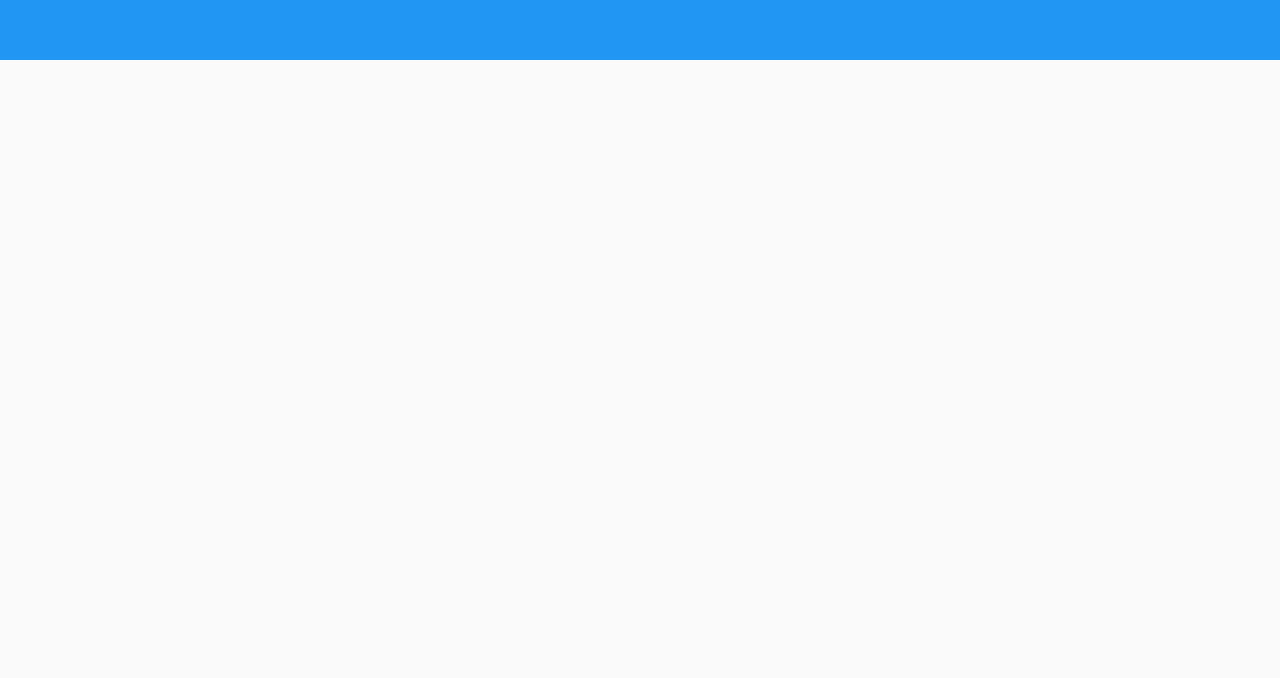
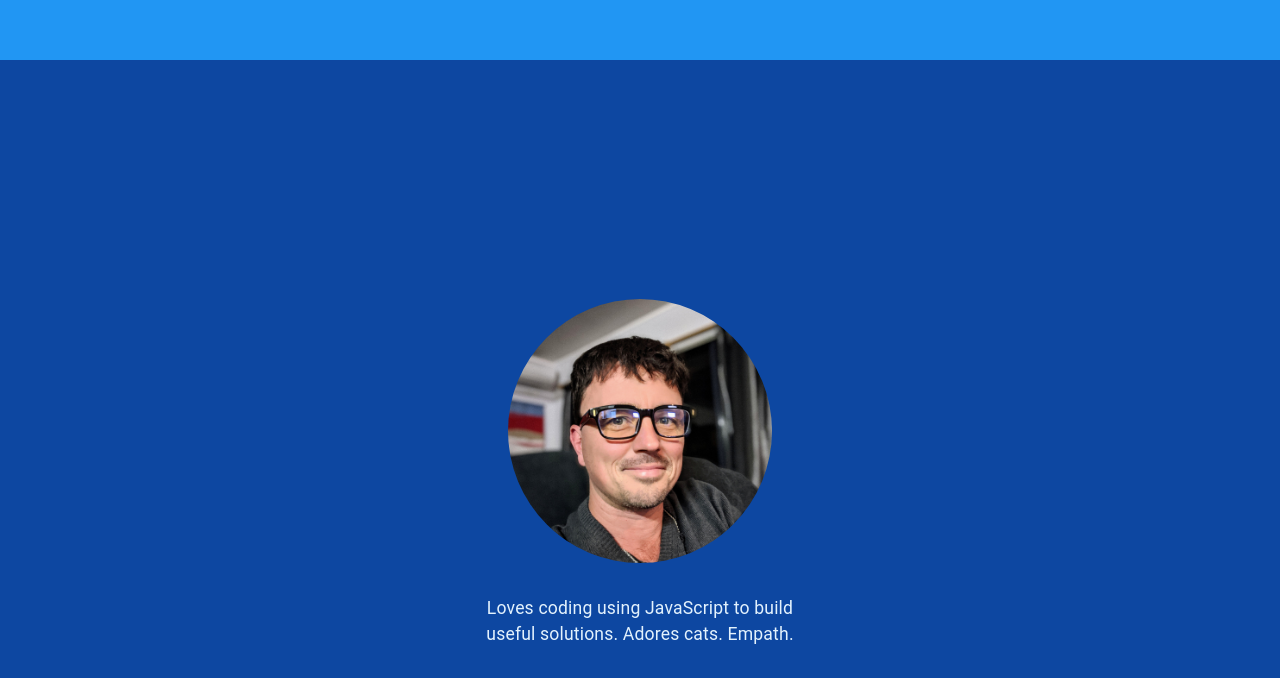
Before and after one commit to magician11/andrewgolightly.com, a React (Create React App) app: page / in a window 1280 px wide. Shown: the part 740-1418 px from the top of the page. Before the commit the page ends 800 px from the top, so only its background shows below. Built offline with nearby package versions, Linux system fonts and the light colour scheme.

Commit message:
added photo

```diff
--- a/src/App.js
+++ b/src/App.js
@@ -1,24 +1,44 @@
 import React, { Fragment } from 'react';
-import { Grid, CssBaseline, Typography } from '@material-ui/core';
+import clsx from 'clsx';
+import { Grid, CssBaseline, Typography, Avatar } from '@material-ui/core';
 import { blue } from '@material-ui/core/colors';
 import { makeStyles } from '@material-ui/core/styles';
+import agPhoto from './images/andrew-golightly.jpg';
 
 const useStyles = makeStyles(theme => ({
   container: {
-    backgroundColor: blue[500],
     height: '100vh'
+  },
+  mainContainer: {
+    backgroundColor: blue[500]
+  },
+  aboutContainer: {
+    backgroundColor: blue[900]
+  },
+  text: {
+    color: blue[50],
+    textAlign: 'center'
   },
   title: {
     padding: theme.spacing(1),
-    letterSpacing: theme.spacing(1),
-    textAlign: 'center',
-    color: blue[50]
+    letterSpacing: theme.spacing(1)
   },
   role: {
     padding: theme.spacing(1),
-    letterSpacing: theme.spacing(1) / 2,
-    textAlign: 'center',
-    color: blue[50]
+    letterSpacing: theme.spacing(1) / 2
+  },
+  verticallyAlign: {
+    display: 'flex',
+    flexDirection: 'column',
+    alignItems: 'center'
+  },
+  photo: {
+    width: theme.spacing(33),
+    height: theme.spacing(33),
+    margin: theme.spacing(4)
+  },
+  bodyText: {
+    fontSize: theme.spacing(2.2)
   }
 }));
 
@@ -29,7 +49,7 @@ export default function App() {
       <CssBaseline />
       <Grid
         container
-        className={classes.container}
+        className={clsx(classes.mainContainer, classes.container)}
         justify="center"
         alignItems="center"
       >
@@ -37,13 +57,38 @@ export default function App() {
           <Typography
             variant="h3"
             component="h1"
-            className={classes.title}
+            className={clsx(classes.title, classes.text)}
             gutterBottom
           >
             Andrew Golightly
           </Typography>
-          <Typography variant="subtitle1" className={classes.role}>
+          <Typography
+            variant="subtitle1"
+            className={clsx(classes.role, classes.text)}
+          >
             Chief Technology Officer
+          </Typography>
+        </Grid>
+      </Grid>
+      <Grid
+        container
+        className={clsx(classes.aboutContainer, classes.container)}
+        justify="center"
+        alignItems="center"
+      >
+        <Grid item className={classes.verticallyAlign} xs={8} md={5} lg={3}>
+          <Avatar
+            alt="Andrew Golightly"
+            src={agPhoto}
+            className={classes.photo}
+          />
+          <Typography
+            variant="body1"
+            gutterBottom
+            className={clsx(classes.bodyText, classes.text)}
+          >
+            Loves coding using JavaScript to build useful solutions. Adores
+            cats. Empath.
           </Typography>
         </Grid>
       </Grid>
```
Also changed, not shown: src/images/andrew-golightly.jpg (added).
